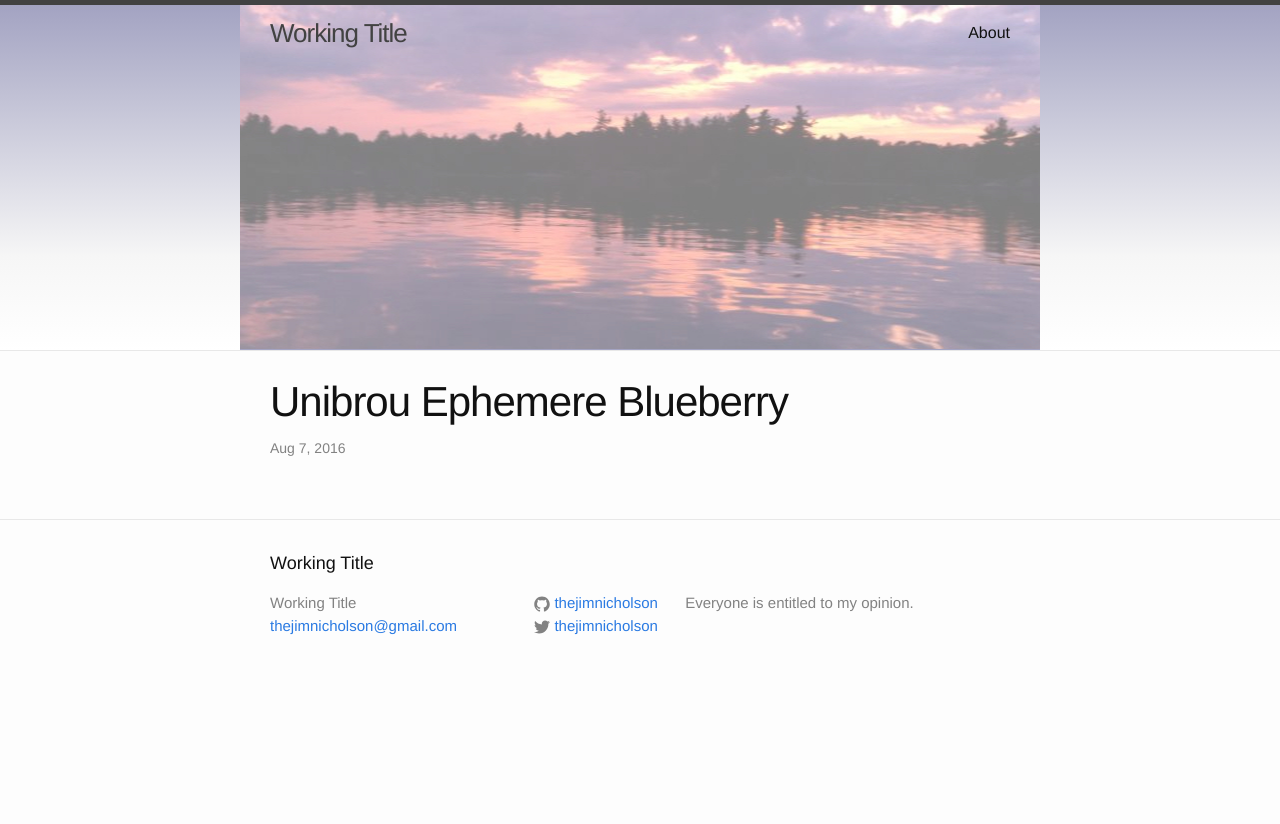
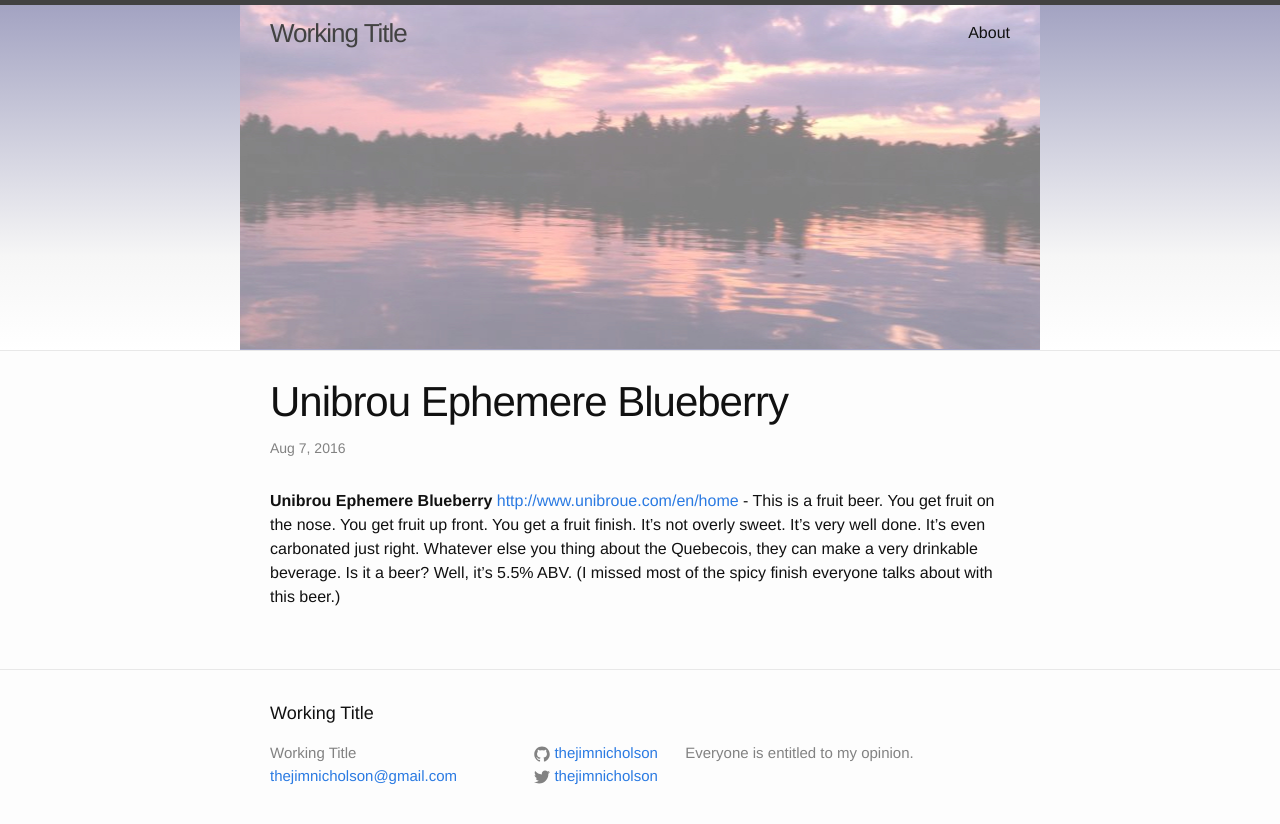
Before and after one commit to thejimnicholson/thejimnicholson.github.io, a Jekyll site: the page built from _posts/2016-08-07-unibrou-ephemere-blueberry.md, in a window 1280 px wide. Shown: the top 824 px of the page. Built offline with Jekyll 4.4.1, drawn with Linux system fonts in a browser that asks for light colours; Markdown is read by kramdown in place of the engine named in the settings.

Commit message:
- ‘_posts/.#2016-08-07-unibrou-ephemere-blueberry.md’ < ‘_posts/#2016-08-07-unibrou-ephemere-blueberry.md#’ > ‘_posts/2016-08-07-unibrou-ephemere-blueberry.md’

```diff
--- a/_posts/2016-08-07-unibrou-ephemere-blueberry.md
+++ b/_posts/2016-08-07-unibrou-ephemere-blueberry.md
@@ -2,3 +2,5 @@
 layout: post
 title: Unibrou Ephemere Blueberry
 ---
+
+__Unibrou Ephemere Blueberry__ <http://www.unibroue.com/en/home> - This is a fruit beer. You get fruit on the nose. You get fruit up front. You get a fruit finish. It's not overly sweet. It's very well done. It's even carbonated just right. Whatever else you thing about the Quebecois, they can make a very drinkable beverage. Is it a beer? Well, it's 5.5% ABV. (I missed most of the spicy finish everyone talks about with this beer.)
```
Also changed, not shown: _posts/.#2016-08-07-unibrou-ephemere-blueberry.md (deleted, +0 -1 lines), 1 other file.
